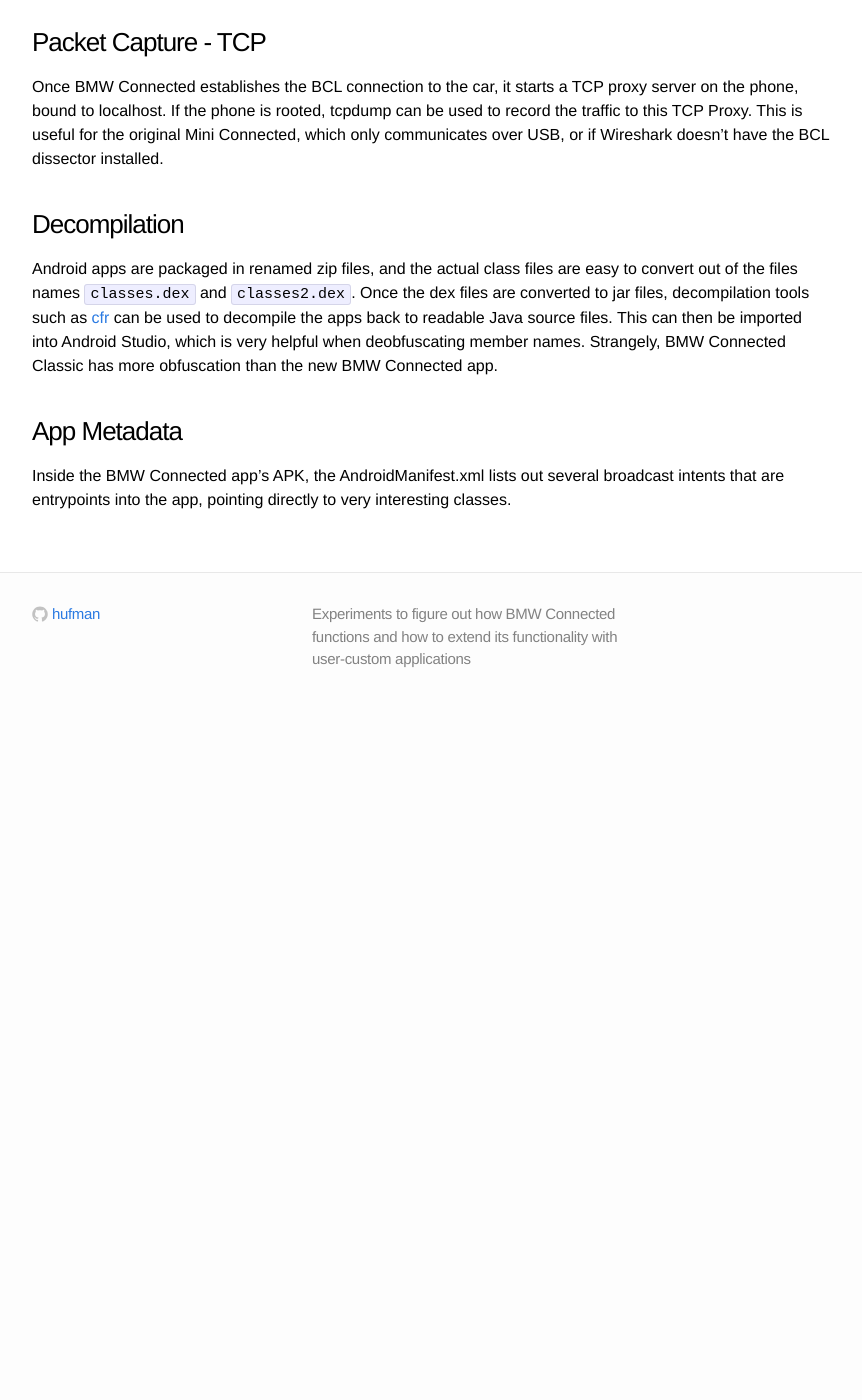
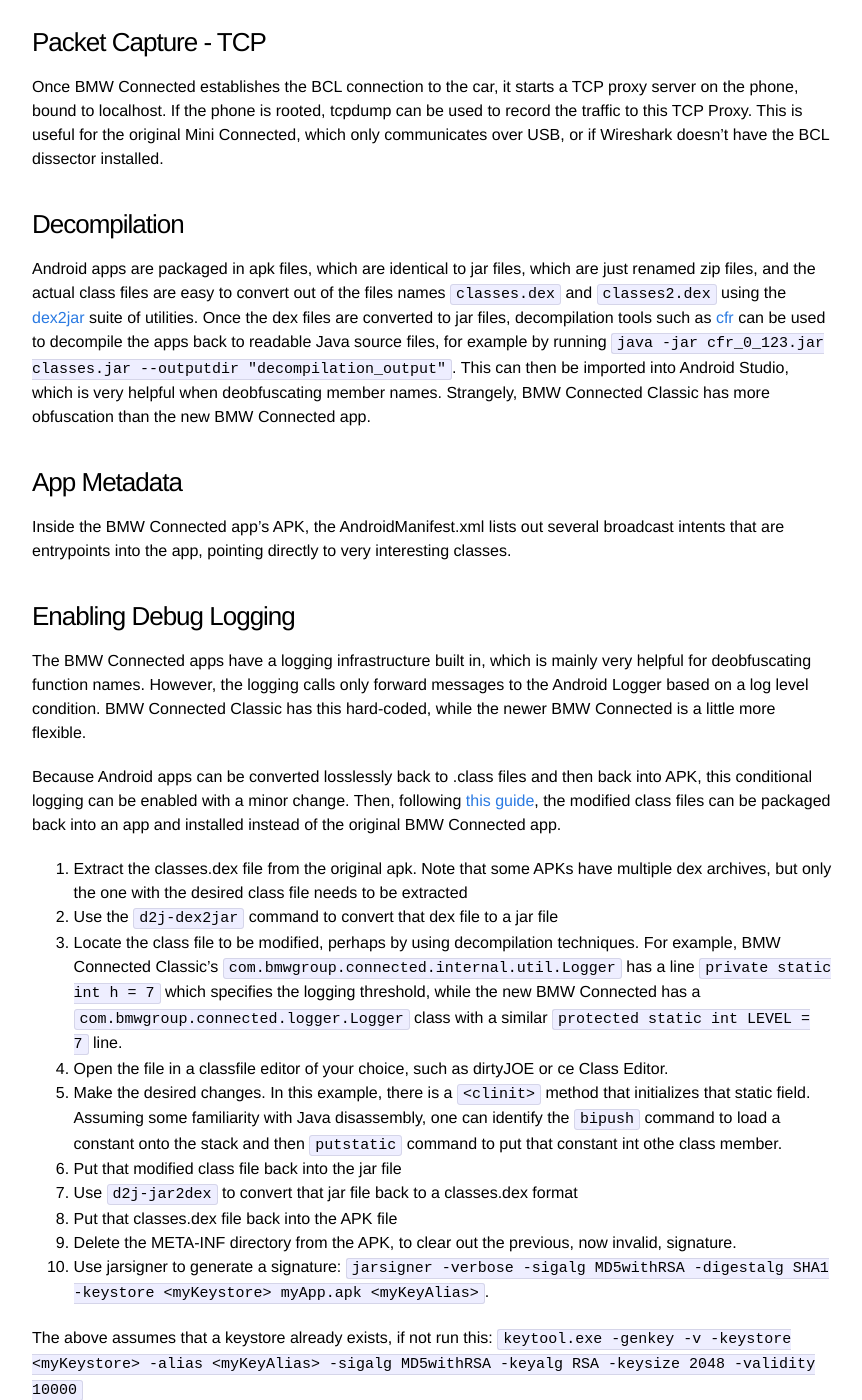
Before and after one commit to BimmerGestalt/BMWConnectedAnalysis, a Jekyll site: the page built from docs/analysis-approach.md, in a window 1280 px wide and 1400 px high, scrolled down 519 px. Shown: the whole window, without its empty margins (208-1070 px from the left). Built offline with Jekyll 4.4.1, drawn with Linux system fonts in a browser that asks for light colours; before the commit the page ends 1235 px from its top, so only the background shows below that; some of the changed text lies outside the part shown.

Commit message:
Adds notes about editing the apps

```diff
--- a/docs/analysis-approach.md
+++ b/docs/analysis-approach.md
@@ -24,8 +24,29 @@
 
 ### Decompilation
 
-Android apps are packaged in renamed zip files, and the actual class files are easy to convert out of the files names `classes.dex` and `classes2.dex`. Once the dex files are converted to jar files, decompilation tools such as [cfr](http://www.benf.org/other/cfr/) can be used to decompile the apps back to readable Java source files. This can then be imported into Android Studio, which is very helpful when deobfuscating member names. Strangely, BMW Connected Classic has more obfuscation than the new BMW Connected app.
+Android apps are packaged in apk files, which are identical to jar files, which are just renamed zip files, and the actual class files are easy to convert out of the files names `classes.dex` and `classes2.dex` using the [dex2jar](https://sourceforge.net/projects/dex2jar/files/) suite of utilities. Once the dex files are converted to jar files, decompilation tools such as [cfr](http://www.benf.org/other/cfr/) can be used to decompile the apps back to readable Java source files, for example by running `java -jar cfr_0_123.jar classes.jar --outputdir "decompilation_output"`. This can then be imported into Android Studio, which is very helpful when deobfuscating member names. Strangely, BMW Connected Classic has more obfuscation than the new BMW Connected app.
 
 ### App Metadata
 
 Inside the BMW Connected app's APK, the AndroidManifest.xml lists out several broadcast intents that are entrypoints into the app, pointing directly to very interesting classes.
+
+### Enabling Debug Logging
+
+The BMW Connected apps have a logging infrastructure built in, which is mainly very helpful for deobfuscating function names. However, the logging calls only forward messages to the Android Logger based on a log level condition. BMW Connected Classic has this hard-coded, while the newer BMW Connected is a little more flexible.
+
+Because Android apps can be converted losslessly back to .class files and then back into APK, this conditional logging can be enabled with a minor change. Then, following [this guide](https://blogs.sap.com/2014/05/21/how-to-modify-an-apk-file/), the modified class files can be packaged back into an app and installed instead of the original BMW Connected app.
+
+1. Extract the classes.dex file from the original apk. Note that some APKs have multiple dex archives, but only the one with the desired class file needs to be extracted
+2. Use the `d2j-dex2jar` command to convert that dex file to a jar file
+3. Locate the class file to be modified, perhaps by using decompilation techniques. For example, BMW Connected Classic's `com.bmwgroup.connected.internal.util.Logger` has a line `private static int h = 7` which specifies the logging threshold, while the new BMW Connected has a `com.bmwgroup.connected.logger.Logger` class with a similar `protected static int LEVEL = 7` line.
+4. Open the file in a classfile editor of your choice, such as dirtyJOE or ce Class Editor.
+5. Make the desired changes. In this example, there is a `<clinit>` method that initializes that static field. Assuming some familiarity with Java disassembly, one can identify the `bipush` command to load a constant onto the stack and then `putstatic` command to put that constant int othe class member.
+6. Put that modified class file back into the jar file
+7. Use `d2j-jar2dex` to convert that jar file back to a classes.dex format
+8. Put that classes.dex file back into the APK file
+9. Delete the META-INF directory from the APK, to clear out the previous, now invalid, signature.
+10. Use jarsigner to generate a signature: `jarsigner -verbose -sigalg MD5withRSA -digestalg SHA1 -keystore <myKeystore> myApp.apk <myKeyAlias>`.
+
+ The above assumes that a keystore already exists, if not run this: `keytool.exe -genkey -v -keystore <myKeystore> -alias <myKeyAlias> -sigalg MD5withRSA -keyalg RSA -keysize 2048 -validity 10000`
+
+However, the app is very chatty! Logcat may start showing messages saying something like: `1799 12017 I logd: uid=10007 chatty ... expire 4 lines`. This means that Android is dropping log messages from this excessively-logging app. To resolve this, run `adb logcat -P ""`.
```
